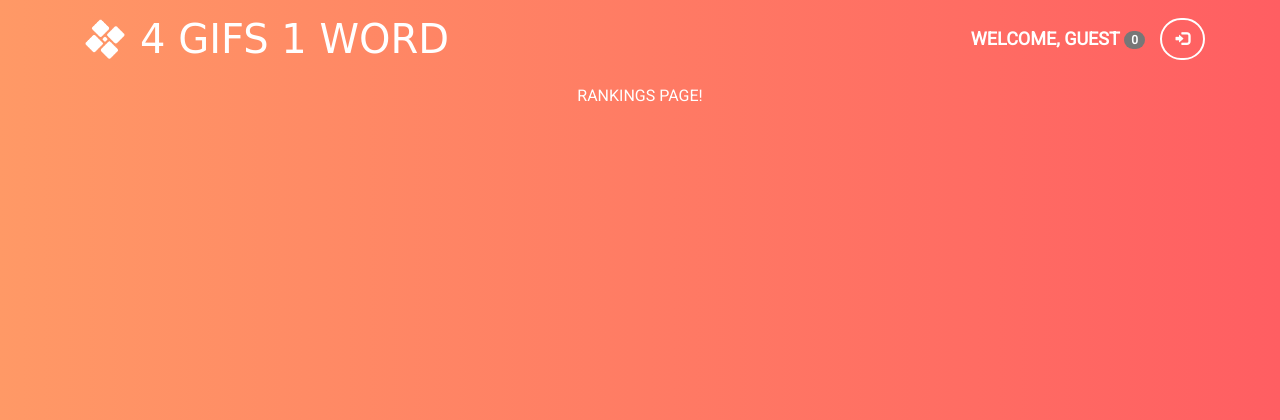
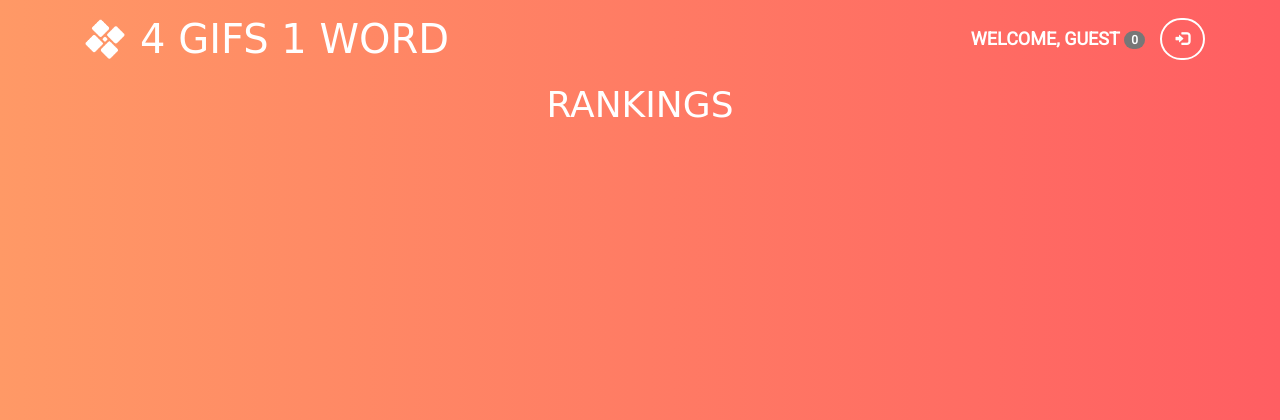
Before and after one commit to JasperCheung/shaolin-dragons, a Flask app: page /rankings in a window 1280 px wide. Shown: the top 420 px of the page. Run offline with Flask 2, Linux system fonts and the light colour scheme; data comes from the database, SQL or seed files in the repository; parts of the project's set-up code (start-up, migrations or seed data) failed here and were passed over; some libraries are stand-ins or nearby versions; some web fonts are replaced.

Commit message:
working on rankings

```diff
--- a/app.py
+++ b/app.py
@@ -44,7 +44,6 @@ def logout():
         flash("Logged out.","warning")
     return redirect("/")
 
-
 @app.route("/categories")
 def categories():
     count = 0
@@ -90,7 +89,7 @@ def gif_flag():
 
 @app.route("/rankings")
 def leaderboard():
-    return render_template("rankings.html", username = username(), logged_in = logged_in(), score = score())
+    return render_template("rankings.html", rankings = db.get_scores(), username = username(), logged_in = logged_in(), score = score())
 
 @app.route("/appfun")
 def appstats():
--- a/templates/rankings.html
+++ b/templates/rankings.html
@@ -6,5 +6,5 @@
 {% extends "base.html" %}
 
 {% block content %}
-<p>RANKINGS PAGE!</p>
+<h1>RANKINGS<h1>
 {% endblock %}
```
